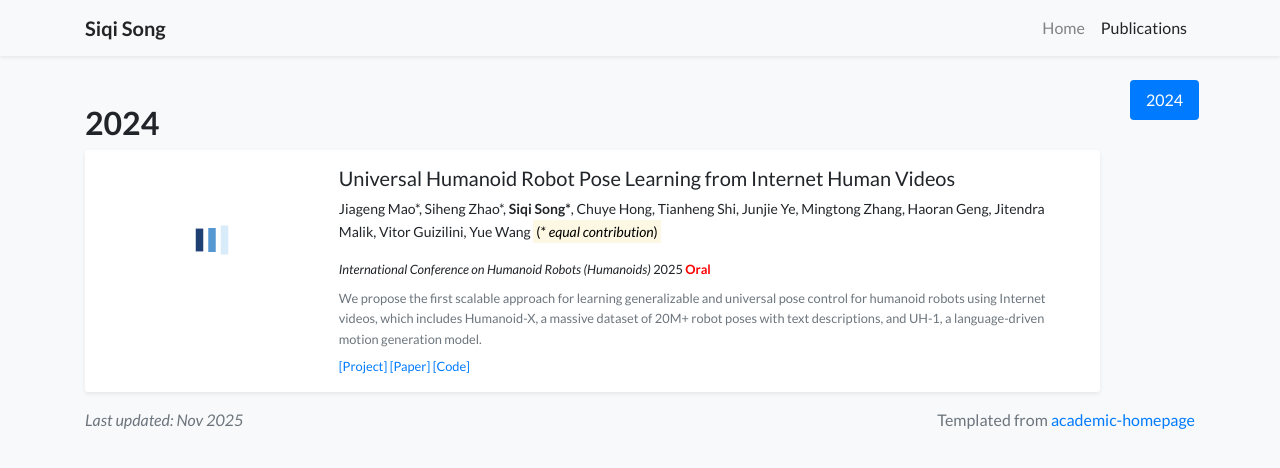
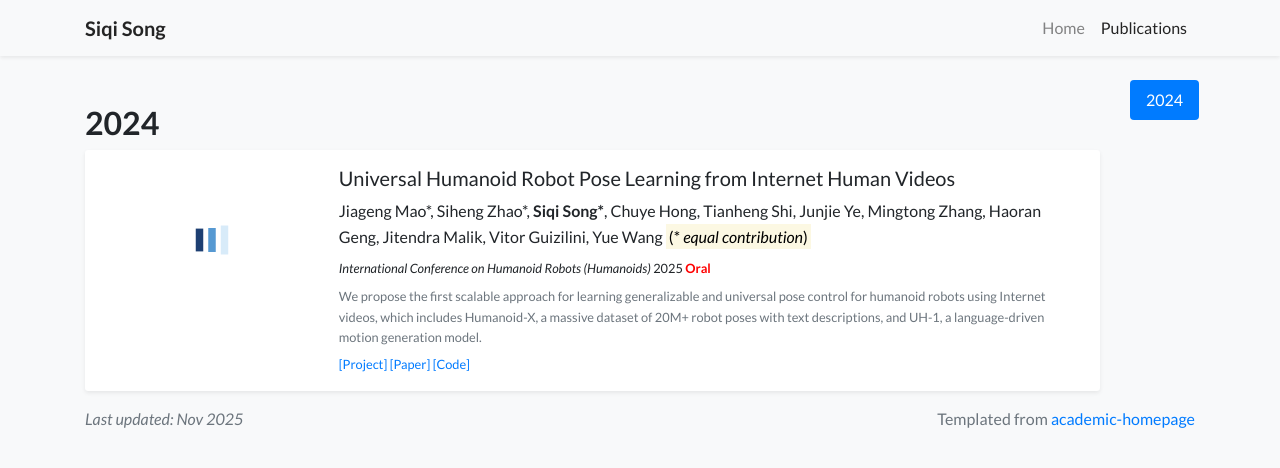
Before and after one commit to song-siqi/song-siqi.github.io, a Jekyll site: the page built from publications.html, in a window 1280 px wide. Shown: the top 468 px of the page. Built offline with Jekyll 4.4.1, drawn with Linux system fonts in a browser that asks for light colours; nearby versions of some CDN libraries; a style sheet for code colours, icons or effects is not loaded.

Commit message:
[update] debug on publication structure

```diff
--- a/_includes/widgets/publication_item.html
+++ b/_includes/widgets/publication_item.html
@@ -15,8 +15,8 @@
         <div class="col-md-8 col-xl-9 p-3 pl-md-0" style="min-height: 200px;">
             <div>
                 <h5 class="mt-0 mb-2 font-weight-normal">{{ item.title }}</h5>
-                <!-- <p class="mt-0 mb-2 small" style="line-height: 1.6;">{% include widgets/author_list.html authors=item.authors %}</p> -->
-                <p style="font-size: 14px; line-height: 1.6;">{% include widgets/author_list.html authors=item.authors %}</p>
+                <p class="mt-0 mb-2" style="line-height: 1.6;">{% include widgets/author_list.html authors=item.authors %}</p>
+                <!-- <p style="font-size: 14px; line-height: 1.6;">{% include widgets/author_list.html authors=item.authors %}</p> -->
                 <p class="mt-0 mb-2 small" style="line-height: 1.6;">{{item.pub_pre}}<i>{{ item.pub }}</i>{{ item.pub_post }} {{ item.pub_date }} {{ item.pub_last }}</p>
                 <p class="mt-0 mb-2 small text-muted" style="line-height: 1.6;">{{ item.abstract }}</p>
 
```
